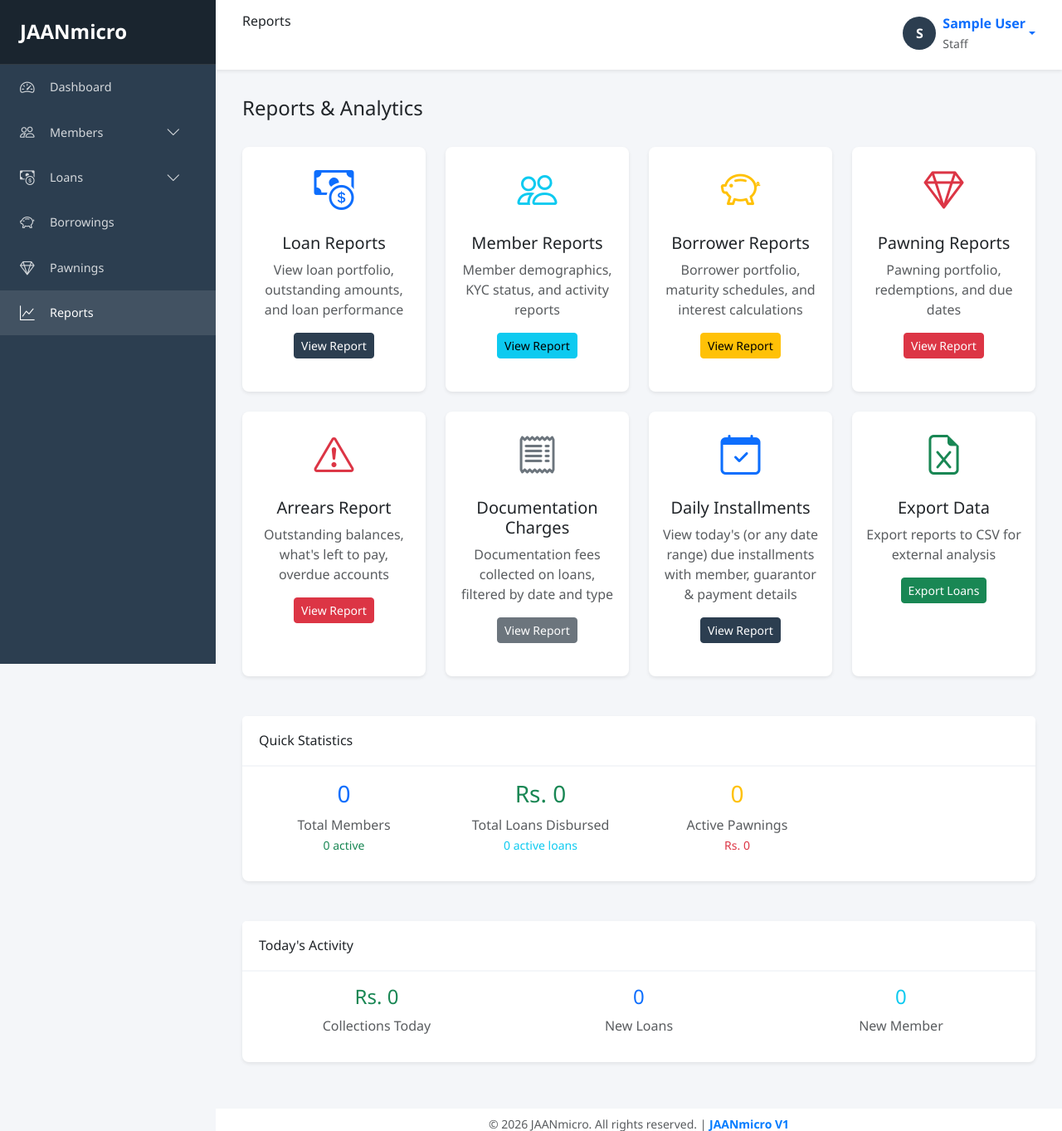
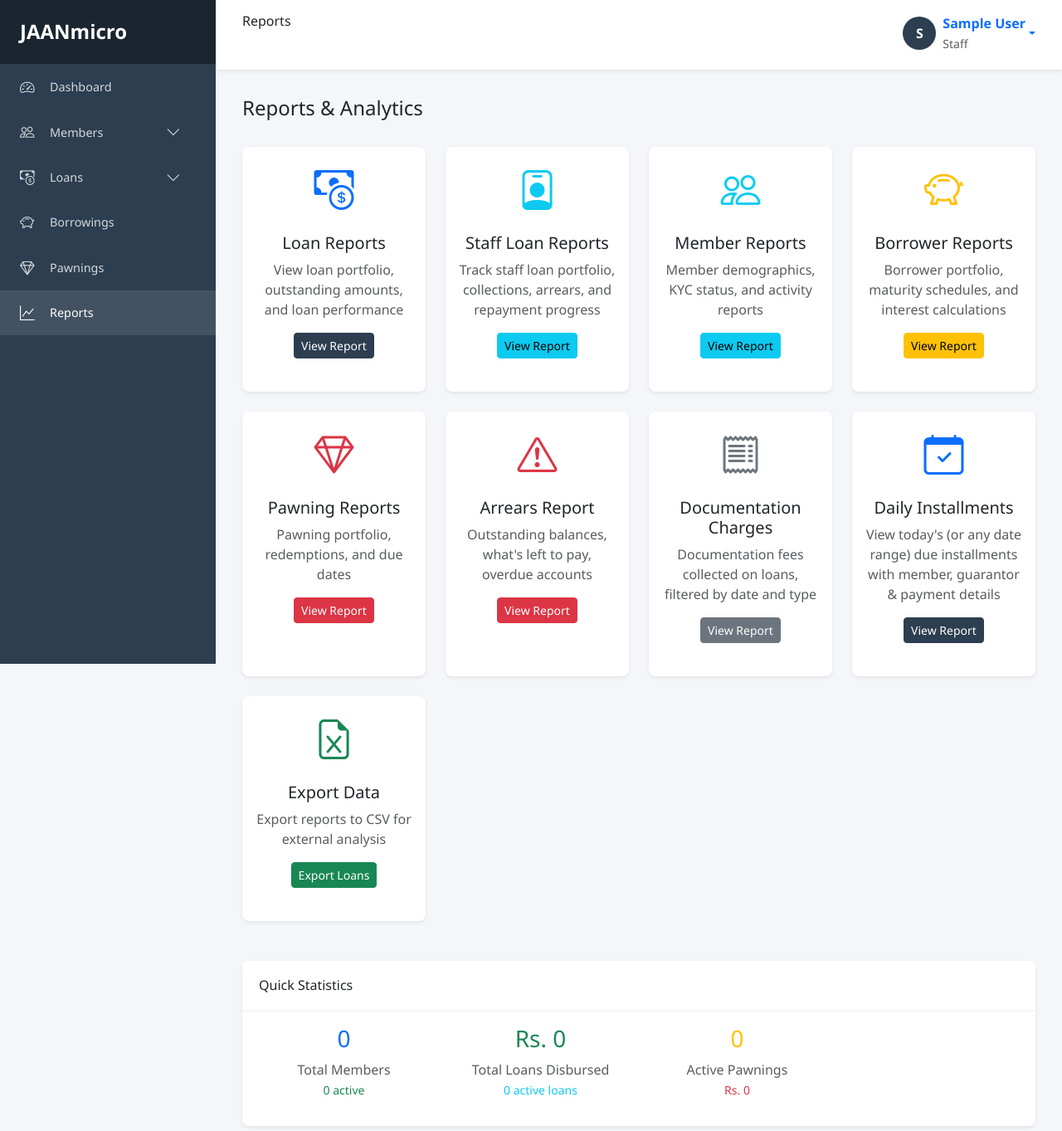
Before and after one commit to VindiPerera/JaanMicro, a Flask app: page /reports/ in a window 1280 px wide. Shown: the top 1363 px of the page at 83% size. Run offline with Flask 3, Linux system fonts and the light colour scheme; the visitor is signed in with stand-in values (Sample User, id 1); data comes from the database, SQL or seed files in the repository; data that the repository does not hold is empty; some libraries are stand-ins or nearby versions.

Commit message:
feat: Add staff loan report and export functionality with UI integration

```diff
--- a/app/reports/routes.py
+++ b/app/reports/routes.py
@@ -253,6 +253,102 @@ def loan_report():
                          end_date=end_date,
                          status=status,
                          loan_purpose=loan_purpose)
+
+
+@reports_bp.route('/staff-loans')
+@login_required
+@permission_required('view_reports')
+def staff_loan_report():
+    """Staff loan specific report."""
+    from decimal import Decimal
+
+    start_date = request.args.get('start_date', '')
+    end_date = request.args.get('end_date', '')
+    status = request.args.get('status', '')
+
+    query = Loan.query.filter(Loan.loan_type == 'staff_loan')
+
+    loan_branch_filter = get_branch_filter_for_query(Loan.branch_id)
+    if loan_branch_filter is not None:
+        query = query.filter(loan_branch_filter)
+
+    if start_date:
+        query = query.filter(Loan.created_at >= datetime.strptime(start_date, '%Y-%m-%d'))
+    if end_date:
+        query = query.filter(Loan.created_at <= datetime.strptime(end_date, '%Y-%m-%d'))
+    if status:
+        query = query.filter_by(status=status)
+
+    loans = query.order_by(Loan.created_at.desc()).all()
+
+    loan_payments = {}
+    total_arrears = 0.0
+    for loan in loans:
+        payment_stats = db.session.query(
+            func.sum(LoanPayment.principal_amount),
+            func.sum(LoanPayment.interest_amount)
+        ).filter(LoanPayment.loan_id == loan.id)
+
+        if start_date:
+            payment_stats = payment_stats.filter(LoanPayment.payment_date >= datetime.strptime(start_date, '%Y-%m-%d').date())
+        if end_date:
+            payment_stats = payment_stats.filter(LoanPayment.payment_date <= datetime.strptime(end_date, '%Y-%m-%d').date())
+
+        principal, interest = payment_stats.first()
+        principal_dec = Decimal(str(principal or 0))
+        interest_dec = Decimal(str(interest or 0))
+        total_dec = principal_dec + interest_dec
+
+        arrears_details = loan.get_arrears_details()
+        arrears_amount = float(arrears_details.get('total_overdue_amount', 0))
+        total_arrears += arrears_amount
+
+        schedule = loan.generate_payment_schedule()
+        paid_installments = len([inst for inst in schedule if inst.get('status') == 'paid']) if schedule else 0
+
+        last_payment_query = LoanPayment.query.filter_by(loan_id=loan.id)
+        if start_date:
+            last_payment_query = last_payment_query.filter(LoanPayment.payment_date >= datetime.strptime(start_date, '%Y-%m-%d').date())
+        if end_date:
+            last_payment_query = last_payment_query.filter(LoanPayment.payment_date <= datetime.strptime(end_date, '%Y-%m-%d').date())
+        last_payment = last_payment_query.order_by(LoanPayment.payment_date.desc(), LoanPayment.id.desc()).first()
+
+        loan_payments[loan.id] = {
+            'principal': float(principal_dec),
+            'interest': float(interest_dec),
+            'total': float(total_dec),
+            'arrears': arrears_amount,
+            'paid_installments': paid_installments,
+            'last_payment_date': last_payment.payment_date if last_payment else None,
+            'last_payment_amount': float(last_payment.payment_amount) if last_payment else None
+        }
+
+    principal_collected = sum(p['principal'] for p in loan_payments.values())
+    interest_collected = sum(p['interest'] for p in loan_payments.values())
+    total_collected = principal_collected + interest_collected
+    pending_statuses = {'pending', 'pending_staff_approval', 'pending_manager_approval', 'initiated'}
+
+    summary = {
+        'total_loans': len(loans),
+        'active_loans': len([loan for loan in loans if loan.status == 'active']),
+        'completed_loans': len([loan for loan in loans if loan.status == 'completed']),
+        'pending_loans': len([loan for loan in loans if loan.status in pending_statuses]),
+        'total_disbursed': sum(float(loan.disbursed_amount or 0) for loan in loans),
+        'total_outstanding': sum(float(loan.outstanding_amount or 0) for loan in loans),
+        'total_collected': total_collected,
+        'principal_collected': principal_collected,
+        'interest_collected': interest_collected,
+        'total_arrears': total_arrears
+    }
+
+    return render_template('reports/staff_loan_report.html',
+                         title='Staff Loan Report',
+                         loans=loans,
+                         loan_payments=loan_payments,
+                         summary=summary,
+                         start_date=start_date,
+                         end_date=end_date,
+                         status=status)
 
 @reports_bp.route('/collections')
 @login_required
@@ -1140,6 +1236,106 @@ def export_loans():
     response = make_response(output.getvalue())
     response.headers['Content-Type'] = 'application/vnd.openxmlformats-officedocument.spreadsheetml.sheet'
     response.headers['Content-Disposition'] = f'attachment; filename=loans_{datetime.now().strftime("%Y%m%d")}.xlsx'
+
+    return response
+
+
+@reports_bp.route('/export/staff-loans')
+@login_required
+@permission_required('view_reports')
+def export_staff_loans():
+    """Export staff loans to Excel."""
+    import openpyxl
+    from openpyxl.styles import Font, PatternFill, Alignment
+
+    start_date = request.args.get('start_date', '')
+    end_date = request.args.get('end_date', '')
+    status = request.args.get('status', '')
+
+    query = Loan.query.filter(Loan.loan_type == 'staff_loan')
+
+    loan_branch_filter = get_branch_filter_for_query(Loan.branch_id)
+    if loan_branch_filter is not None:
+        query = query.filter(loan_branch_filter)
+
+    if start_date:
+        query = query.filter(Loan.created_at >= datetime.strptime(start_date, '%Y-%m-%d'))
+    if end_date:
+        query = query.filter(Loan.created_at <= datetime.strptime(end_date, '%Y-%m-%d'))
+    if status:
+        query = query.filter_by(status=status)
+
+    loans = query.order_by(Loan.created_at.desc()).all()
+
+    wb = openpyxl.Workbook()
+    ws = wb.active
+    ws.title = 'Loan Report'
+
+    headers = [
+        'Loan Number', 'Customer', 'Loan Purpose', 'Calculation Type',
+        'Disbursement Date', 'Loan Amount', 'Interest Rate', 'Installment Amount',
+        'Duration', 'Paid Installments', 'Outstanding Amount', 'Arrears', 'Last Payment Date', 'Last Payment Amount', 'Total Paid', 'Status', 'Referred By', 'Created Date'
+    ]
+
+    header_fill = PatternFill(start_color='4F81BD', end_color='4F81BD', fill_type='solid')
+    header_font = Font(bold=True, color='FFFFFF')
+
+    ws.append(headers)
+    for cell in ws[1]:
+        cell.fill = header_fill
+        cell.font = header_font
+        cell.alignment = Alignment(horizontal='center')
+
+    for loan in loans:
+        if loan.duration_weeks:
+            duration = f"{loan.duration_weeks} weeks"
+        elif loan.duration_months:
+            duration = f"{loan.duration_months} months"
+        else:
+            duration = 'N/A'
+
+        referred_by_name = loan.referrer.full_name if loan.referrer else 'N/A'
+
+        arrears_details = loan.get_arrears_details()
+        arrears_amount = float(arrears_details.get('total_overdue_amount', 0))
+        schedule = loan.generate_payment_schedule()
+        paid_installments = len([inst for inst in schedule if inst.get('status') == 'paid']) if schedule else 0
+
+        last_payment = LoanPayment.query.filter_by(loan_id=loan.id).order_by(LoanPayment.payment_date.desc(), LoanPayment.id.desc()).first()
+        total_paid = db.session.query(func.sum(LoanPayment.payment_amount)).filter(LoanPayment.loan_id == loan.id).scalar() or 0
+
+        ws.append([
+            loan.loan_number,
+            loan.customer.full_name if loan.customer else 'N/A',
+            loan.loan_purpose or 'N/A',
+            loan.loan_type or 'N/A',
+            loan.disbursement_date.strftime('%Y-%m-%d') if loan.disbursement_date else 'N/A',
+            float(loan.loan_amount) if loan.loan_amount else 0,
+            float(loan.interest_rate) if loan.interest_rate else 0,
+            float(loan.installment_amount) if loan.installment_amount else 0,
+            duration,
+            paid_installments,
+            float(loan.outstanding_amount) if loan.outstanding_amount else 0,
+            arrears_amount,
+            last_payment.payment_date.strftime('%Y-%m-%d') if last_payment and last_payment.payment_date else 'N/A',
+            float(last_payment.payment_amount) if last_payment else 0,
+            float(total_paid),
+            loan.status or 'N/A',
+            referred_by_name,
+            loan.created_at.strftime('%Y-%m-%d') if loan.created_at else 'N/A'
+        ])
+
+    for col in ws.columns:
+        max_len = max((len(str(cell.value)) for cell in col if cell.value), default=10)
+        ws.column_dimensions[col[0].column_letter].width = min(max_len + 4, 40)
+
+    output = io.BytesIO()
+    wb.save(output)
+    output.seek(0)
+
+    response = make_response(output.getvalue())
+    response.headers['Content-Type'] = 'application/vnd.openxmlformats-officedocument.spreadsheetml.sheet'
+    response.headers['Content-Disposition'] = f'attachment; filename=staff_loans_{datetime.now().strftime("%Y%m%d")}.xlsx'
 
     return response
 
--- a/app/templates/reports/index.html
+++ b/app/templates/reports/index.html
@@ -18,6 +18,17 @@
                 <h5 class="mt-3">Loan Reports</h5>
                 <p class="text-muted">View loan portfolio, outstanding amounts, and loan performance</p>
                 <a href="{{ url_for('reports.loan_report') }}" class="btn btn-primary btn-sm">View Report</a>
+            </div>
+        </div>
+    </div>
+
+    <div class="col-md-6 col-lg-3 mb-4">
+        <div class="card h-100 border-info">
+            <div class="card-body text-center">
+                <i class="bi bi-person-badge text-info" style="font-size: 3rem;"></i>
+                <h5 class="mt-3">Staff Loan Reports</h5>
+                <p class="text-muted">Track staff loan portfolio, collections, arrears, and repayment progress</p>
+                <a href="{{ url_for('reports.staff_loan_report') }}" class="btn btn-info btn-sm">View Report</a>
             </div>
         </div>
     </div>
```
Also changed, not shown: app/templates/reports/staff_loan_report.html (added, +196 -0 lines).
